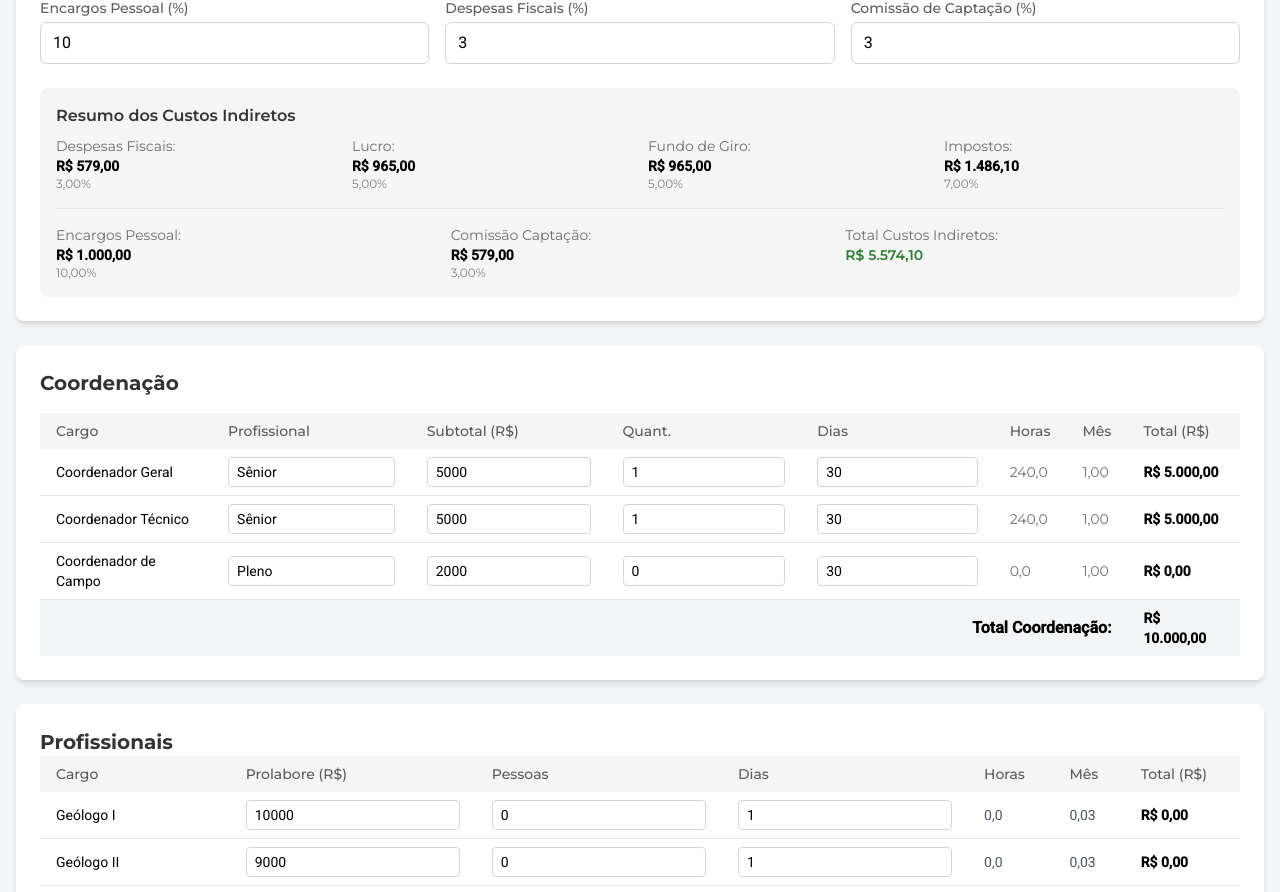
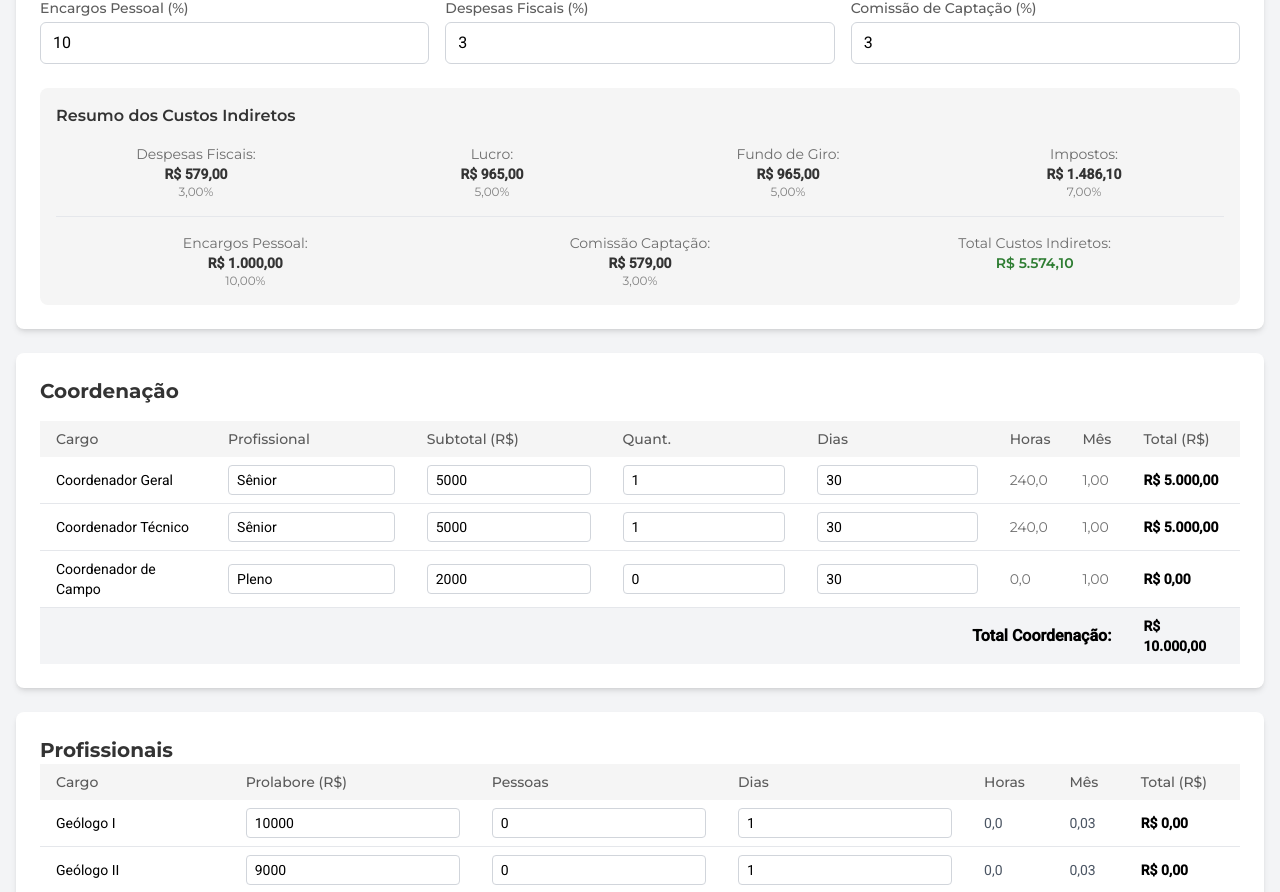
Before and after one commit to RelevoAmbiental/orcamento-relevo, a React (Vite) app: page / in a window 1280 px wide. Shown: the part 853-1745 px from the top of the page. Built offline with nearby package versions, Linux system fonts and the light colour scheme.

Commit message:
Update CustosGerais.jsx

```diff
--- a/src/components/CustosGerais.jsx
+++ b/src/components/CustosGerais.jsx
@@ -74,40 +74,45 @@ const CustosGerais = () => {
         })}
       </div>
 
-      {/* Resumo dos Custos - ATUALIZADO */}
+      {/* Resumo dos Custos - CORRIGIDO */}
       <div className="mt-6 p-4 bg-relevo-light-gray rounded-lg">
-        <h3 className="font-semibold text-relevo-text font-heading mb-2">Resumo dos Custos Indiretos</h3>
-        <div className="grid grid-cols-2 md:grid-cols-4 gap-4 text-sm">
-          <div>
-            <span className="text-relevo-text/70 font-sans">Despesas Fiscais:</span>
-            <div className="font-semibold">
+        <h3 className="font-semibold text-relevo-text font-heading mb-4">Resumo dos Custos Indiretos</h3>
+
+        {/* Primeira linha - 4 itens */}
+        <div className="grid grid-cols-2 md:grid-cols-4 gap-4 text-sm mb-4">
+          <div className="text-center">
+            <span className="text-relevo-text/70 font-sans block">Despesas Fiscais:</span>
+            <div className="font-semibold text-relevo-text">
               R$ {formatarValorBR(totais?.despesasFiscais || 0)}
             </div>
             <div className="text-xs text-relevo-text/60 font-sans">
               {formatarPercentual(orcamentoAtual.parametros.despesasFiscais)}
             </div>
           </div>
-          <div>
-            <span className="text-relevo-text/70 font-sans">Lucro:</span>
-            <div className="font-semibold">
+
+          <div className="text-center">
+            <span className="text-relevo-text/70 font-sans block">Lucro:</span>
+            <div className="font-semibold text-relevo-text">
               R$ {formatarValorBR(totais?.lucro || 0)}
             </div>
             <div className="text-xs text-relevo-text/60 font-sans">
               {formatarPercentual(orcamentoAtual.parametros.lucro)}
             </div>
           </div>
-          <div>
-            <span className="text-relevo-text/70 font-sans">Fundo de Giro:</span>
-            <div className="font-semibold">
+
+          <div className="text-center">
+            <span className="text-relevo-text/70 font-sans block">Fundo de Giro:</span>
+            <div className="font-semibold text-relevo-text">
               R$ {formatarValorBR(totais?.fundoGiro || 0)}
             </div>
             <div className="text-xs text-relevo-text/60 font-sans">
               {formatarPercentual(orcamentoAtual.parametros.fundoGiro)}
             </div>
           </div>
-          <div>
-            <span className="text-relevo-text/70 font-sans">Impostos:</span>
-            <div className="font-semibold">
+
+          <div className="text-center">
+            <span className="text-relevo-text/70 font-sans block">Impostos:</span>
+            <div className="font-semibold text-relevo-text">
               R$ {formatarValorBR(totais?.impostos || 0)}
             </div>
             <div className="text-xs text-relevo-text/60 font-sans">
@@ -116,28 +121,30 @@ const CustosGerais = () => {
           </div>
         </div>
 
-        {/* Outros custos */}
-        <div className="grid grid-cols-2 md:grid-cols-3 gap-4 text-sm mt-4 pt-4 border-t border-gray-200">
-          <div>
-            <span className="text-relevo-text/70 font-sans">Encargos Pessoal:</span>
-            <div className="font-semibold">
+        {/* Segunda linha - 3 itens centralizados */}
+        <div className="grid grid-cols-1 md:grid-cols-3 gap-4 text-sm border-t border-gray-200 pt-4">
+          <div className="text-center">
+            <span className="text-relevo-text/70 font-sans block">Encargos Pessoal:</span>
+            <div className="font-semibold text-relevo-text">
               R$ {formatarValorBR(totais?.encargosPessoal || 0)}
             </div>
             <div className="text-xs text-relevo-text/60 font-sans">
               {formatarPercentual(orcamentoAtual.parametros.encargosPessoal)}
             </div>
           </div>
-          <div>
-            <span className="text-relevo-text/70 font-sans">Comissão Captação:</span>
-            <div className="font-semibold">
+
+          <div className="text-center">
+            <span className="text-relevo-text/70 font-sans block">Comissão Captação:</span>
+            <div className="font-semibold text-relevo-text">
               R$ {formatarValorBR(totais?.comissaoCaptacao || 0)}
             </div>
             <div className="text-xs text-relevo-text/60 font-sans">
               {formatarPercentual(orcamentoAtual.parametros.comissaoCaptacao)}
             </div>
           </div>
-          <div>
-            <span className="text-relevo-text/70 font-sans">Total Custos Indiretos:</span>
+
+          <div className="text-center">
+            <span className="text-relevo-text/70 font-sans block">Total Custos Indiretos:</span>
             <div className="font-semibold text-relevo-green font-sans">
               R$ {formatarValorBR(totalCustosIndiretos)}
             </div>
```
